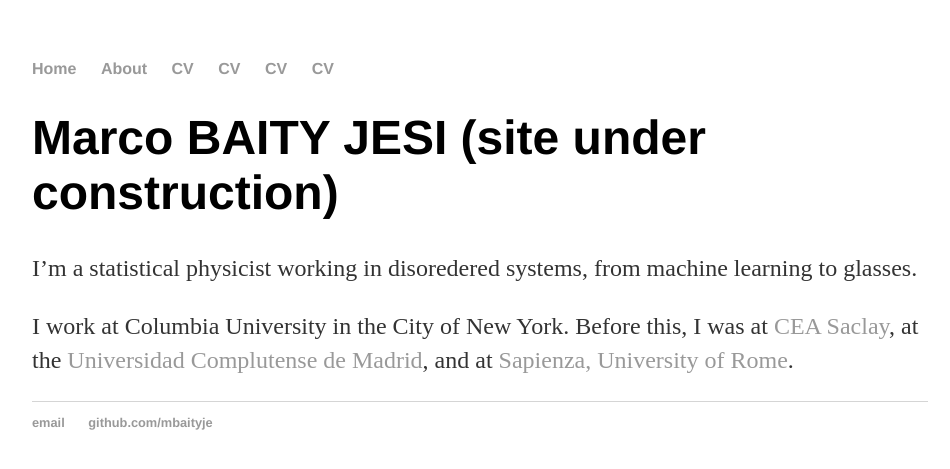
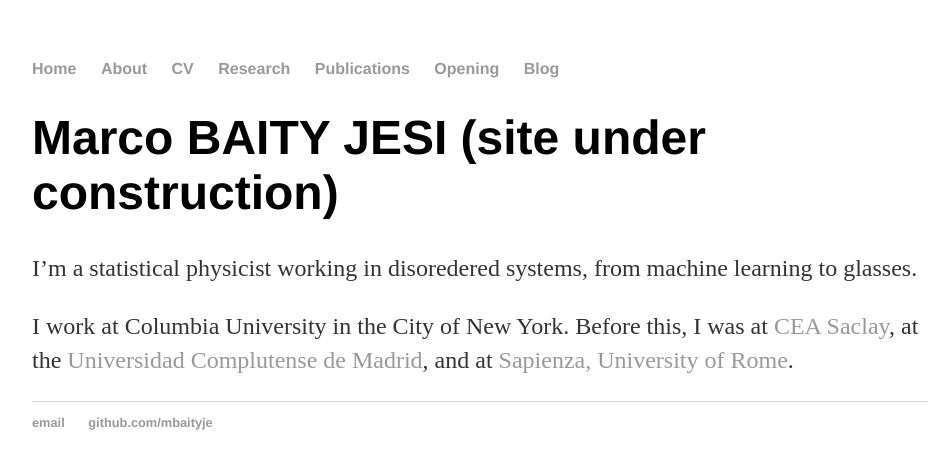
Before and after one commit to mbaityje/mbaityje.github.io, a Jekyll site: the page built from index.html, in a window 1280 px wide. Shown: the top 469 px of the page, without its empty margins (160-1110 px from the left). Built offline with Jekyll 4.4.1, drawn with Linux system fonts in a browser that asks for light colours.

Commit message:
Update default.html

```diff
--- a/_layouts/default.html
+++ b/_layouts/default.html
@@ -11,10 +11,10 @@
 	        		<li><a href="/">Home</a></li>
 		        	<li><a href="/about">About</a></li>
 	        		<li><a href="/cv">CV</a></li>
-	        		<li><a href="/research">CV</a></li>
-	        		<li><a href="/publications">CV</a></li>
-	        		<li><a href="/openings">CV</a></li>
-				<!-- <li><a href="/blog">Blog</a></li> -->
+	        		<li><a href="/research">Research</a></li>
+	        		<li><a href="/publications">Publications</a></li>
+	        		<li><a href="/openings">Opening</a></li>
+				<li><a href="/blog">Blog</a></li>
 	    		</ul>
 			</nav>
 			<div class="container">
```
